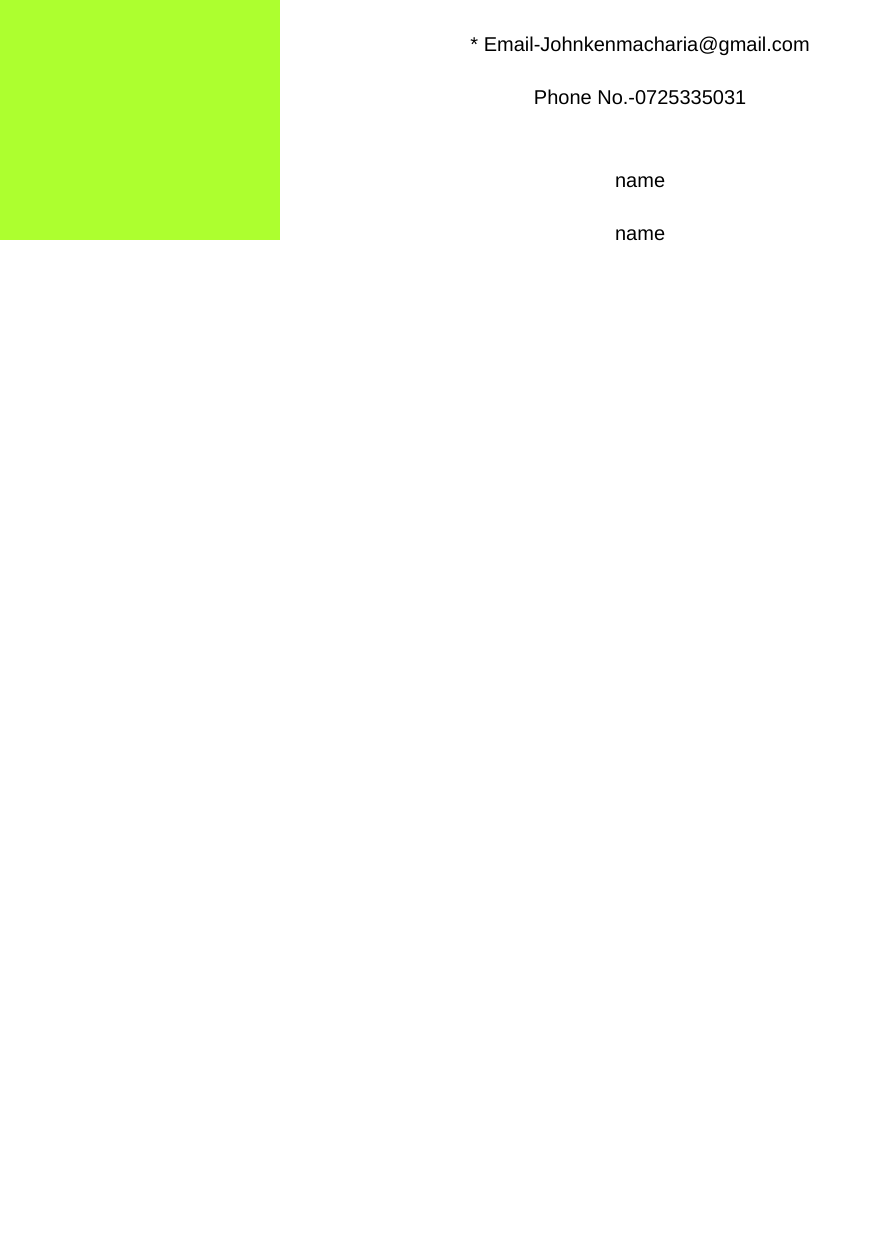
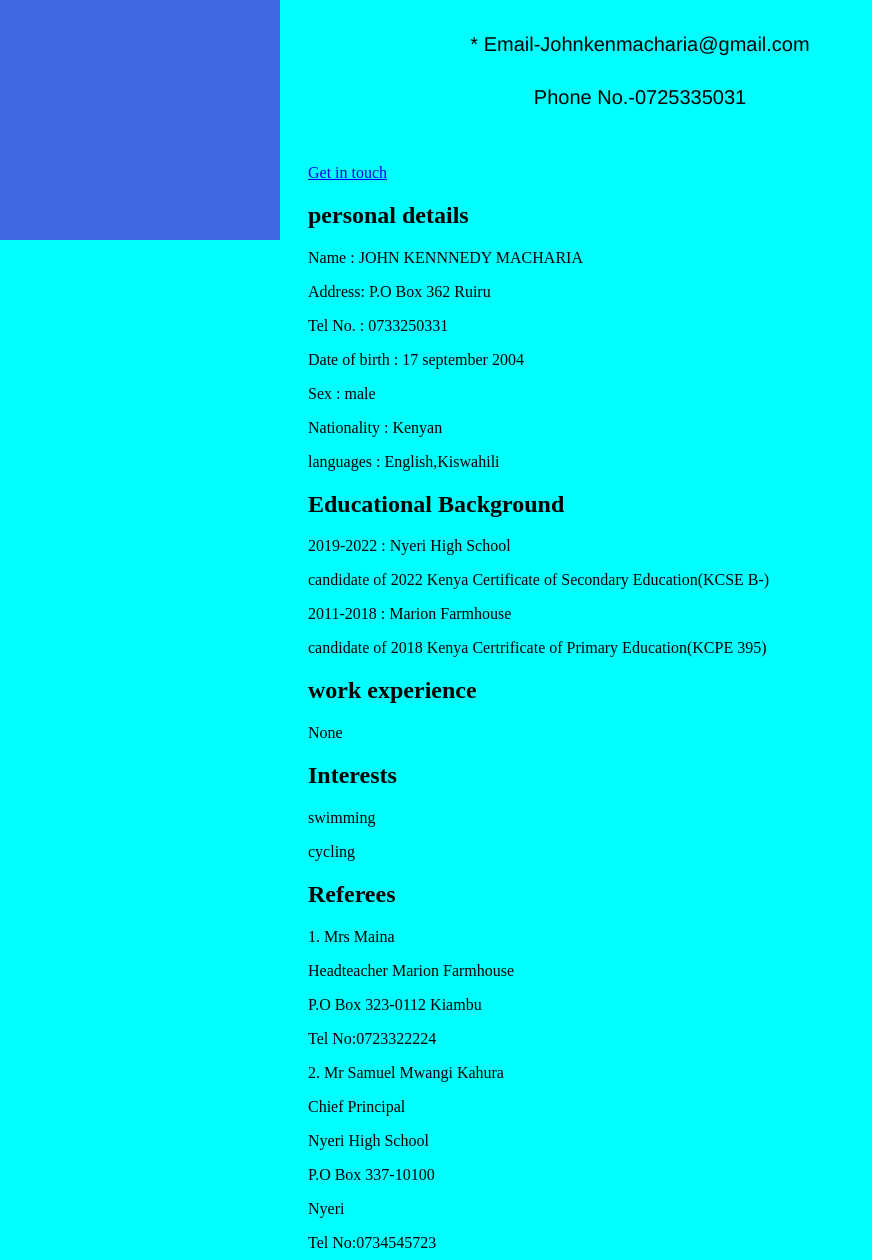
Before and after one commit to Johnkenmacharia/web_dev, a plain HTML site: page sidebar/stage.html in a window 1280 px wide. Shown: the part 640-1900 px from the top of the page, without its empty margins (0-872 px from the left). Before the commit the page ends 940 px from the top, so only its background shows below. Drawn offline with Linux system fonts and the light colour scheme.

Commit message:
added changes

```diff
--- a/sidebar/stage.css
+++ b/sidebar/stage.css
@@ -1,5 +1,8 @@
+body{
+    background-color: aqua;
+}
 .sidebar{
-   background-color: greenyellow;
+   background-color: royalblue;
    color:darkred;
    width:200px;
    height:100%;
@@ -8,6 +11,7 @@
    top: 0;
    left: 0;
    bottom: 0;
+   font-size: 40px;
 }
 ul{
    list-style:none;
@@ -36,7 +40,7 @@ a:hover{
     overflow-y: none;
 }
 .my-name{
-    font-size: 40px;
+    font-size: 100px;
 }
 .introduction{
     margin-left: 300px;
@@ -72,3 +76,6 @@ a:hover{
     color: black;
     transition: 200ms ease-in-out;
 }
+.more-information{
+    margin-left: 300px;
+}
--- a/sidebar/stage.html
+++ b/sidebar/stage.html
@@ -10,10 +10,10 @@
         <img src="pexels-photo-674010.jpeg"alt="image"class="rounded-image">
         <nav>
     <ul>
-        <span class="my name" >Kennedy</span>
+        <span id="my-name" >Kennedy</span>
         <li><a href="#">Home</a></li>
         <li><a href="#contact">Contact</a></li>
-        <li><a href="#">More information</a></li>
+        <li><a href="#more-information">More information</a></li>
     </ul>
         </nav>
 
@@ -52,11 +52,64 @@
         <ul>
             <li> * Email-Johnkenmacharia@gmail.com</li>
             <li>Phone No.-0725335031</li>
-             <li></li>
-            <li>name</li>
-             <li>name</li>
+        </ul>
+    </div>
+    <div class="more-information" id="more-information">
+       <a href="#">
 
-                </ul>
+        Get in touch
+       </a>
+        <h2>personal details</h2>
+        <p>
+            Name : JOHN KENNNEDY MACHARIA
+        </p>
+        <p>
+            Address: P.O Box 362 Ruiru
+        </p>
+            Tel No. : 0733250331
+        </p>
+        <p>
+            Date of birth : 17 september 2004
+        </p>
+        <p>
+            Sex : male
+        </p>
+        <p>
+            Nationality : Kenyan
+        </p>
+        <p>
+            languages : English,Kiswahili
+        </p>
+        <h2>Educational Background</h2>
+        <p>
+           2019-2022 : Nyeri High School
+        </p>candidate of 2022 Kenya Certificate of Secondary Education(KCSE B-)
+        <p>
+          2011-2018 : Marion Farmhouse
+        </p>candidate of 2018 Kenya Certrificate of Primary Education(KCPE 395)
+      </p>
+      <h2>work experience</h2>
+      <p>None</P>
+      <h2>Interests</h2>
+      <p>
+        swimming
+      </P>cycling
+      <h2>Referees</h2>
+      <p>
+        1. Mrs Maina
+      </P>Headteacher Marion Farmhouse
+      <p>
+        P.O Box 323-0112 Kiambu
+      </P>Tel No:0723322224
+      <p>
+        2. Mr Samuel Mwangi Kahura
+      </P>Chief Principal
+      <p>
+        Nyeri High School
+      </P>P.O Box 337-10100
+      <p>
+        Nyeri
+      </p>Tel No:0734545723
         </div>
 
 
@@ -74,5 +127,4 @@
 
 
 
-
 </body>
```
